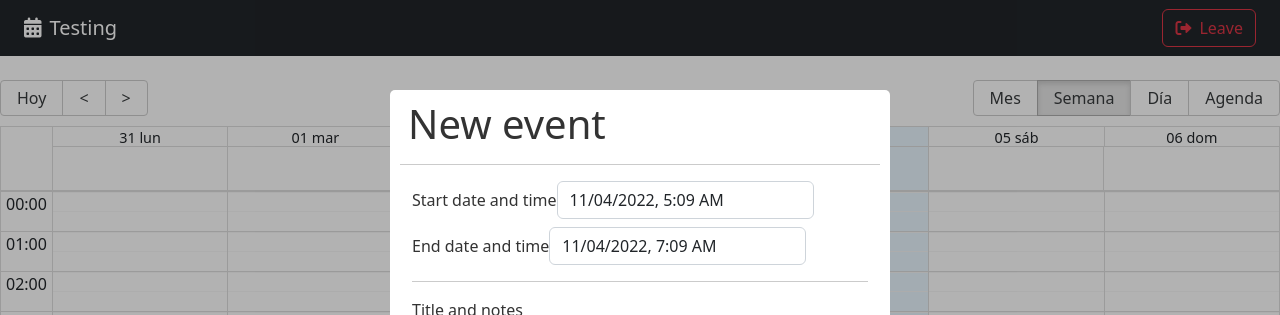
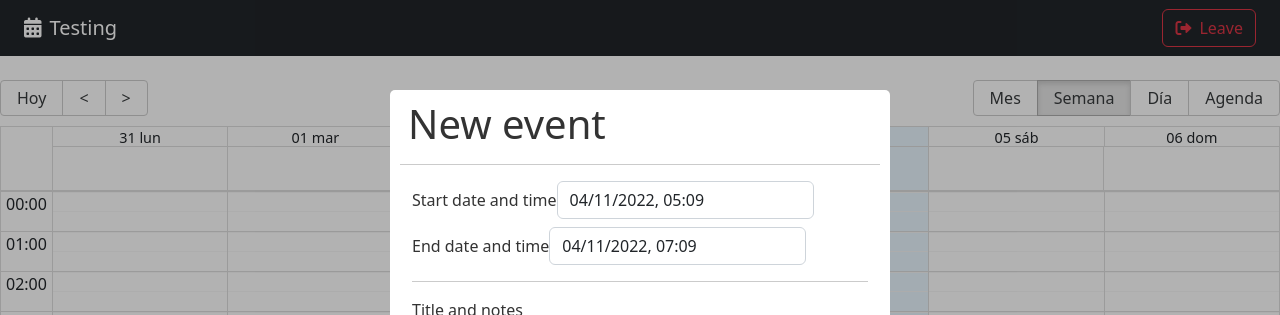
Before and after one commit to JL-OLEMAR/Calendar-app-MERN, a React (Vite) app: page / in a window 1280 px wide. Shown: the top 315 px of the page. Built offline with nearby package versions, Linux system fonts and the light colour scheme.

Commit message:
fix: Change DatePicker in Spanish

```diff
--- a/src/calendar/components/CalendarModal.jsx
+++ b/src/calendar/components/CalendarModal.jsx
@@ -1,9 +1,13 @@
 import { useState } from 'react'
+import { addHours } from 'date-fns'
+import DatePicker, { registerLocale } from 'react-datepicker'
 import Modal from 'react-modal'
-import { addHours } from 'date-fns'
-import DatePicker from 'react-datepicker'
+import es from 'date-fns/locale/es'
+
 import 'react-datepicker/dist/react-datepicker.css'
 import './calendarModal.css'
+
+registerLocale('es', es)
 
 const customStyles = {
   content: {
@@ -66,6 +70,9 @@ export function CalendarModal () {
           <DatePicker
             className='form-control'
             dateFormat='Pp'
+            showTimeSelect
+            locale='es'
+            timeCaption='Hora'
             selected={formValues.start}
             onChange={(evt) => onDateChanged(evt, 'start')}
           />
@@ -77,6 +84,9 @@ export function CalendarModal () {
             className='form-control'
             minDate={formValues.start}
             dateFormat='Pp'
+            showTimeSelect
+            locale='es'
+            timeCaption='Hora'
             selected={formValues.end}
             onChange={(evt) => onDateChanged(evt, 'end')}
           />
```
